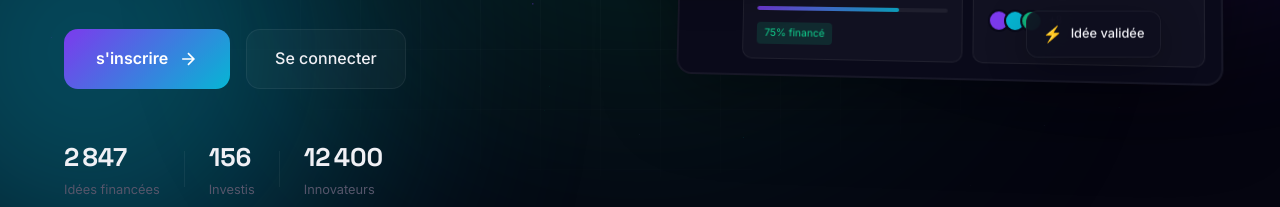
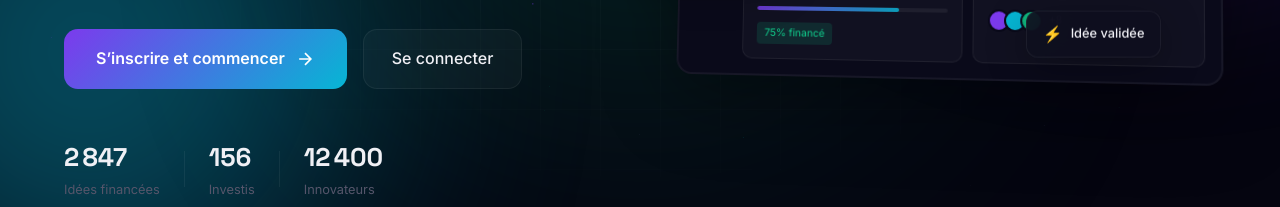
Before and after one commit to ideonvaultbusiness/fr, a plain HTML site: page index.html in a window 1280 px wide. Shown: the part 551-758 px from the top of the page. Drawn offline with Linux system fonts and the light colour scheme.

Commit message:
Update registration button text in index.html

```diff
--- a/index.html
+++ b/index.html
@@ -72,7 +72,7 @@
             </p>
             <div class="hero-cta animate-in">
                 <a href="register.html" class="btn-hero-primary">
-                    <span>s'inscrire</span>
+                    <span>S’inscrire et commencer</span>
                     <svg width="20" height="20" viewBox="0 0 24 24" fill="none" stroke="currentColor" stroke-width="2">
                         <path d="M5 12h14M12 5l7 7-7 7"/>
                     </svg>
```
